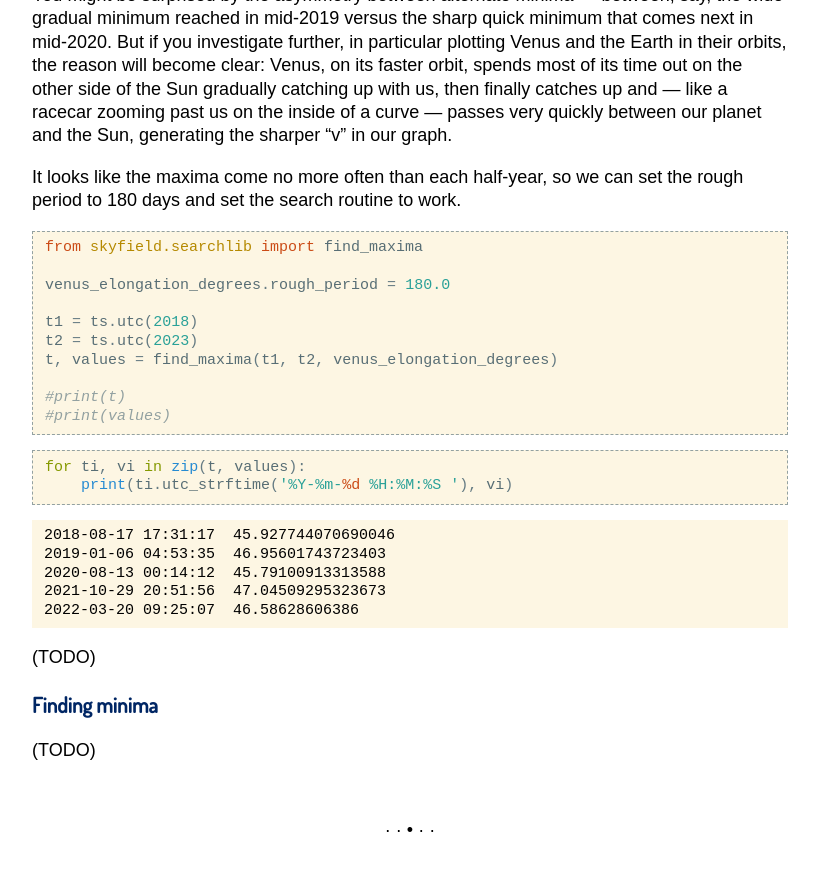
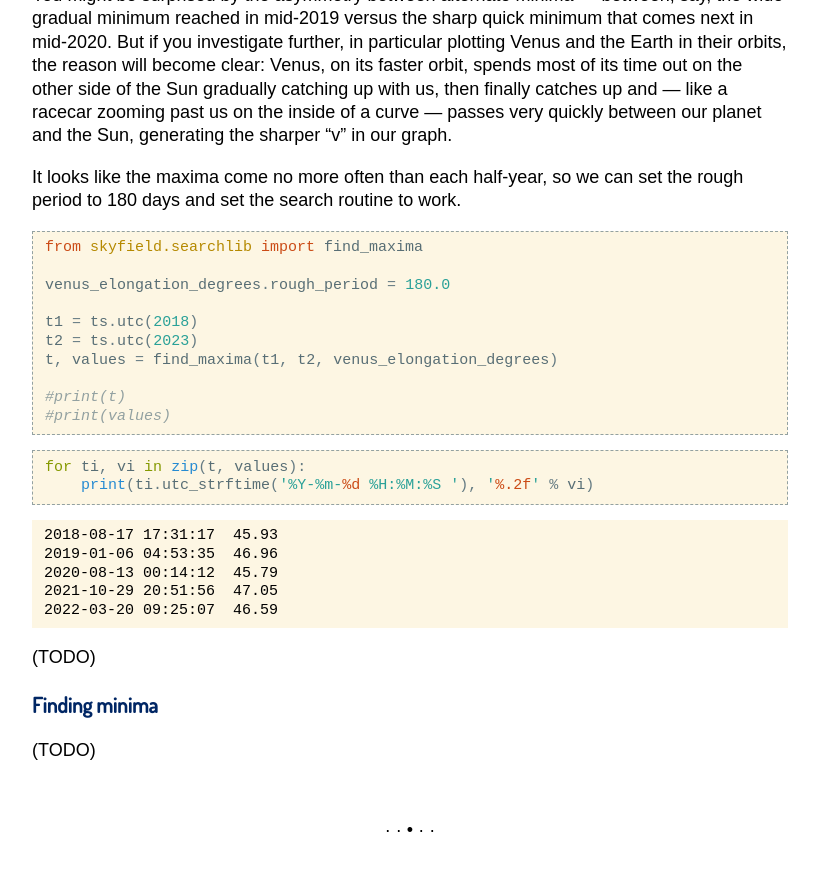
Before and after one commit to skyfielders/python-skyfield, a Sphinx documentation site: the page built from skyfield/documentation/searches.rst, in a window 1280 px wide and 900 px high, scrolled down 6389 px. Shown: the top 871 px of the window, without its empty margins (230-1049 px from the left). Built offline with Sphinx 7.4.7, drawn with Linux system fonts in a browser that asks for light colours; some web fonts are replaced; pages that are not in the unit, such as notebooks, are missing from menus.

Commit message:
Truncate floats to improve agreement with CI

```diff
--- a/skyfield/documentation/searches.rst
+++ b/skyfield/documentation/searches.rst
@@ -430,15 +430,15 @@ and set the search routine to work.
 .. testcode::
 
     for ti, vi in zip(t, values):
-        print(ti.utc_strftime('%Y-%m-%d %H:%M:%S '), vi)
+        print(ti.utc_strftime('%Y-%m-%d %H:%M:%S '), '%.2f' % vi)
 
 .. testoutput::
 
-    2018-08-17 17:31:17  45.927744070690046
-    2019-01-06 04:53:35  46.95601743723403
-    2020-08-13 00:14:12  45.79100913313588
-    2021-10-29 20:51:56  47.04509295323673
-    2022-03-20 09:25:07  46.58628606386
+    2018-08-17 17:31:17  45.93
+    2019-01-06 04:53:35  46.96
+    2020-08-13 00:14:12  45.79
+    2021-10-29 20:51:56  47.05
+    2022-03-20 09:25:07  46.59
 
 (TODO)
 
```
